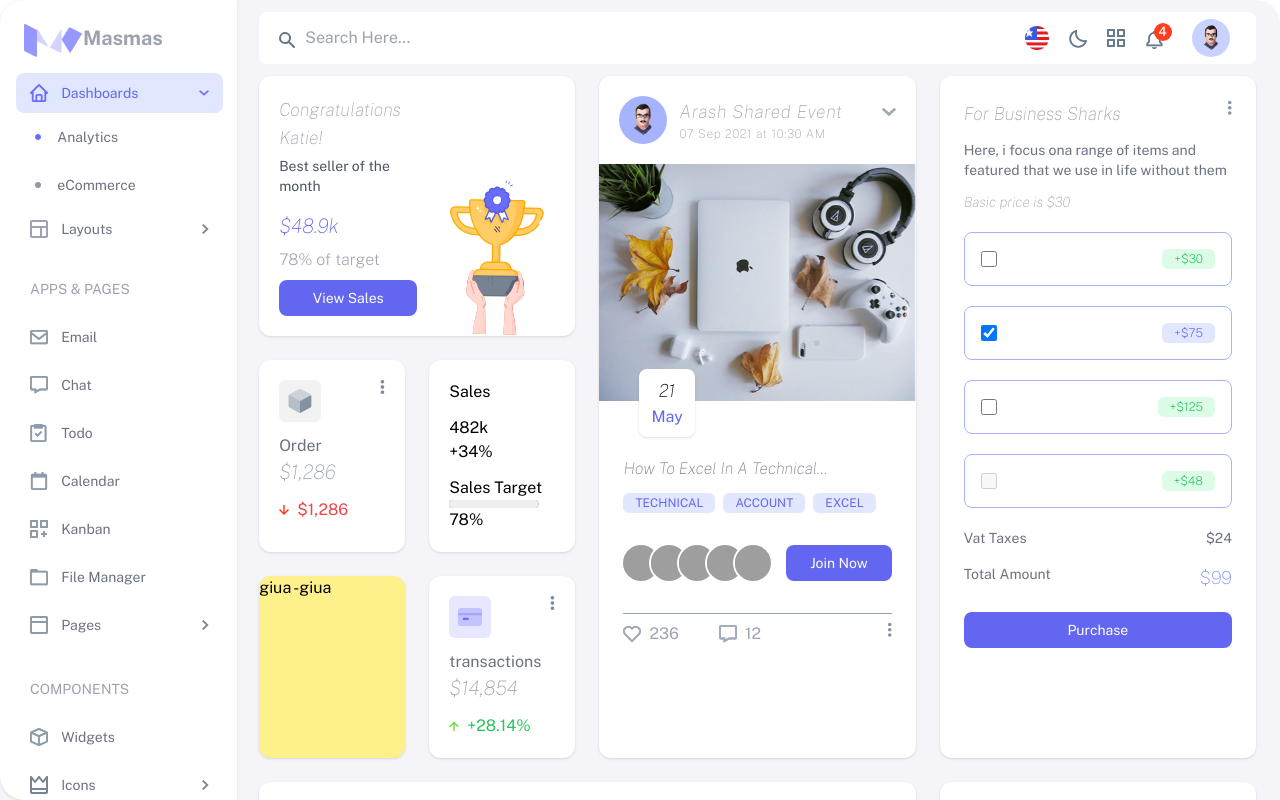
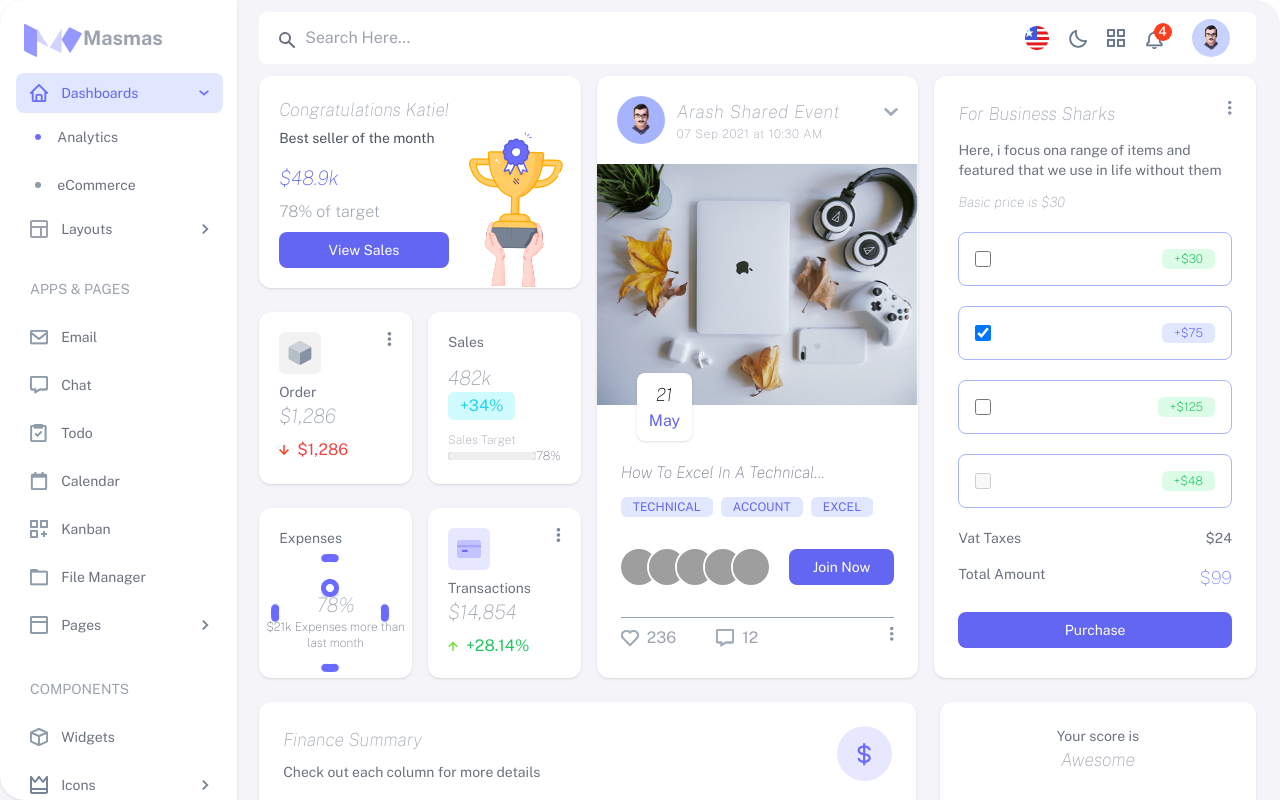
Before and after one commit to duyvo689/masmas-dashbord, a Next.js app: page / in a window 1280 px wide. Shown: the top 800 px of the page. Built offline with nearby package versions, Linux system fonts and the light colour scheme; grey boxes are pictures that could not be loaded.

Commit message:
css item Expenses

```diff
--- a/components/firstContent.js
+++ b/components/firstContent.js
@@ -4,17 +4,19 @@ import Congratulation from "./firstContent/congratulation"
 
 export default function FirstContent() {
     return (
-        <div className="grid grid-cols-3 gap-6">
+        <div className="grid grid-cols-3 gap-4">
             <div className="col-span-1">
                 <div className="grid grid-rows-none gap-6">
-                    <div className="grid grid-cols-2 auto-rows-min row-span-1 gap-6">
+                    <div className="grid grid-cols-2 auto-rows-min row-span-1 gap-4">
                         <div className="col-span-2 item-container">
                             <Congratulation />
                         </div>
                     </div>
 
-                    <div className="grid grid-cols-2 auto-rows-min row-span-1 gap-6">
-                        <div className="item-container col-span-1 p-5 flex flex-col gap-3">
+                    {/* Order + Sales */}
+                    <div className="grid grid-cols-2 auto-rows-min row-span-1 gap-4">
+                        {/* Order */}
+                        <div className="item-container col-span-1 p-5 flex flex-col gap-2">
                             <div className="flex justify-between">
                                 <img src="/img/icon-order.svg" alt="" />
                                 <svg width="5" height="14" viewBox="0 0 5 14" fill="none" xmlns="http://www.w3.org/2000/svg">
@@ -23,7 +25,7 @@ export default function FirstContent() {
                                 </svg>
                             </div>
                             <div className="">
-                                <h3 className="text-gray-500">Order</h3>
+                                <h3 className="text-gray-500 text-sm">Order</h3>
                                 <span className="text-gray-400 italic font-thin text-xl">$1,286</span>
                             </div>
 
@@ -33,46 +35,58 @@ export default function FirstContent() {
                                 </svg>
                                 <span className="text-red-500 ml-2">$1,286</span>
                             </div>
+                        </div>
 
-                        </div>
+                        {/* Sales */}
                         <div className="item-container col-span-1 p-5 flex flex-col gap-3">
-                            <p>Sales</p>
+                            <p className="text-gray-500 text-sm">Sales</p>
                             <div className="">
-                                <h3>482k</h3>
-                                <span>+34%</span>
+                                <h3 className="text-gray-400 italic font-thin text-xl">482k</h3>
+                                <span className="py-0.5 px-3 bg-cyan-100 text-cyan-400 rounded-md inline-block">+34%</span>
                             </div>
                             <div className="">
-                                <p>Sales Target</p>
-                                <svg width="90" height="8" viewBox="0 0 90 8" fill="none" xmlns="http://www.w3.org/2000/svg">
-                                    <rect width="89.6857" height="8" rx="4" fill="#435971" />
-                                    <rect width="89.6857" height="8" rx="4" fill="white" fillOpacity="0.9" />
-                                </svg>
-                                <span>78%</span>
+                                <p className="text-gray-400 text-xs font-thin">Sales Target</p>
+                                <div className="flex items-center justify-center">
+                                    <svg width="90" height="8" viewBox="0 0 90 8" fill="none" xmlns="http://www.w3.org/2000/svg">
+                                        <rect width="89.6857" height="8" rx="4" fill="#435971" />
+                                        <rect width="89.6857" height="8" rx="4" fill="white" fillOpacity="0.9" />
+                                    </svg>
+                                    <span className="text-gray-500 text-xs font-thin">78%</span>
+                                </div>
 
                             </div>
-
-
                         </div>
                     </div>
 
-                    <div className="grid grid-cols-2 auto-rows-min row-span-1 gap-6">
-                        <div className="item-container col-span-1 bg-yellow-200">
-                            giua -giua
+                    {/* Expenses + Transactions*/}
+                    <div className="grid grid-cols-2 auto-rows-min row-span-1 gap-4">
+
+                        {/* Expenses */}
+                        <div className="relative item-container col-span-1 pt-5">
+                            <h3 className="text-gray-500 pl-5 text-sm">Expenses</h3>
+                            <img src="./img/expenses.png" alt="" />
+                            <div className="w-44 flex items-center justify-center text-center flex-col absolute
+                            -translate-y-2/4 -translate-x-2/4 top-2/3 left-2/4
+
+                            ">
+                                <p className='text-gray-400 font-thin italic text-xl'>78%</p>
+                                <p className='font-thin text-xs text-gray-500 px-2'>$21k Expenses more than last month</p>
+                            </div>
                         </div>
-                        <div className="item-container col-span-1 p-5 flex flex-col gap-3">
+
+                        {/* Transactions */}
+                        <div className="item-container col-span-1 p-5 flex flex-col gap-2">
                             <div className="flex justify-between">
                                 <img src="/img/icon-transactions.svg" alt="" />
-
                                 <svg width="5" height="14" viewBox="0 0 5 14" fill="none" xmlns="http://www.w3.org/2000/svg">
                                     <path fillRule="evenodd" clipRule="evenodd" d="M2.43787 5.25C1.47537 5.25 0.687866 6.0375 0.687866 7C0.687866 7.9625 1.47537 8.75 2.43787 8.75C3.40037 8.75 4.18787 7.9625 4.18787 7C4.18787 6.0375 3.40037 5.25 2.43787 5.25ZM2.43787 0C1.47537 0 0.687866 0.7875 0.687866 1.75C0.687866 2.7125 1.47537 3.5 2.43787 3.5C3.40037 3.5 4.18787 2.7125 4.18787 1.75C4.18787 0.7875 3.40037 0 2.43787 0ZM2.43787 10.5C1.47537 10.5 0.687866 11.2875 0.687866 12.25C0.687866 13.2125 1.47537 14 2.43787 14C3.40037 14 4.18787 13.2125 4.18787 12.25C4.18787 11.2875 3.40037 10.5 2.43787 10.5Z" fill="#435971" />
                                     <path fillRule="evenodd" clipRule="evenodd" d="M2.43787 5.25C1.47537 5.25 0.687866 6.0375 0.687866 7C0.687866 7.9625 1.47537 8.75 2.43787 8.75C3.40037 8.75 4.18787 7.9625 4.18787 7C4.18787 6.0375 3.40037 5.25 2.43787 5.25ZM2.43787 0C1.47537 0 0.687866 0.7875 0.687866 1.75C0.687866 2.7125 1.47537 3.5 2.43787 3.5C3.40037 3.5 4.18787 2.7125 4.18787 1.75C4.18787 0.7875 3.40037 0 2.43787 0ZM2.43787 10.5C1.47537 10.5 0.687866 11.2875 0.687866 12.25C0.687866 13.2125 1.47537 14 2.43787 14C3.40037 14 4.18787 13.2125 4.18787 12.25C4.18787 11.2875 3.40037 10.5 2.43787 10.5Z" fill="white" fillOpacity="0.3" />
                                 </svg>
                             </div>
                             <div className="">
-                                <h3 className="text-gray-500">transactions</h3>
+                                <h3 className="text-gray-500 text-sm">Transactions</h3>
                                 <span className="text-gray-400 italic font-thin text-xl">$14,854</span>
                             </div>
-
                             <div className="flex items-center">
                                 <svg width="10" height="10" viewBox="0 0 10 10" fill="none" xmlns="http://www.w3.org/2000/svg">
                                     <path fillRule="evenodd" clipRule="evenodd" d="M4.28572 3.15286V10H5.71429V3.15286L8.78072 6.21929L9.79072 5.20929L5 0.418579L0.20929 5.20929L1.21929 6.21929L4.28572 3.15286Z" fill="#71DD37" />
--- a/components/firstContent/congratulation.js
+++ b/components/firstContent/congratulation.js
@@ -1,6 +1,6 @@
 export default function Congratulation() {
     return (
-        <div className="grid grid-cols-2">
+        <div className="flex ">
             <div className="py-5 pl-5">
                 <h3 className="italic font-thin text-gray-400 text-lg">Congratulations Katie!</h3>
                 <p className="text-gray-600 text-sm mt-1 mb-4">Best seller of the month</p>
--- a/components/footer.js
+++ b/components/footer.js
@@ -4,7 +4,7 @@ export default function Footer() {
             <div className="">
                 <p>Masmas Admin ©</p>
             </div>
-            <div className=" flex gap-3 cursor-pointer">
+            <div className="flex gap-3 cursor-pointer cursor-pointer">
                 <a href="#">Upgrade</a>
                 <a href="#">More Themes</a>
                 <a href="#">Support</a>
```
Also changed, not shown: public/img/expenses.png (added).
